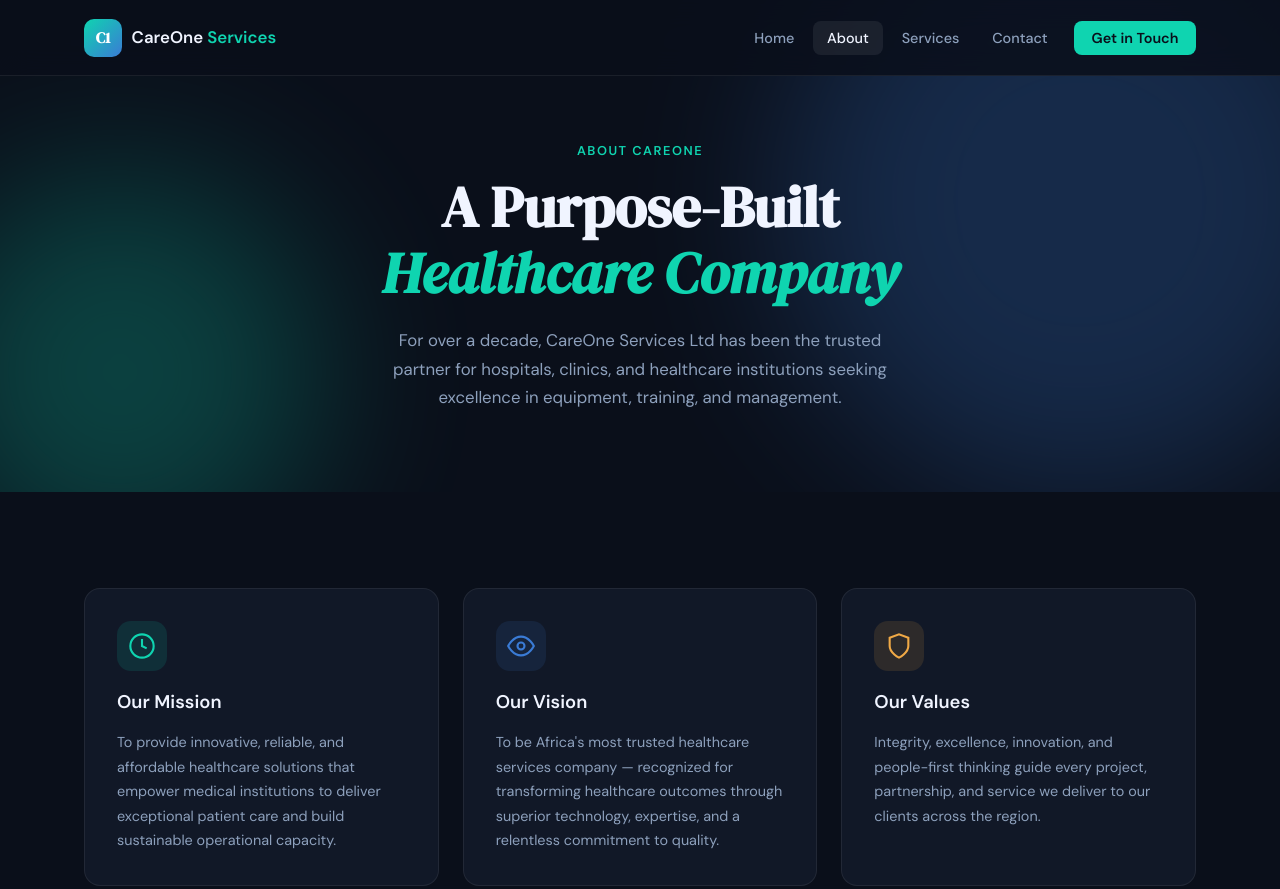
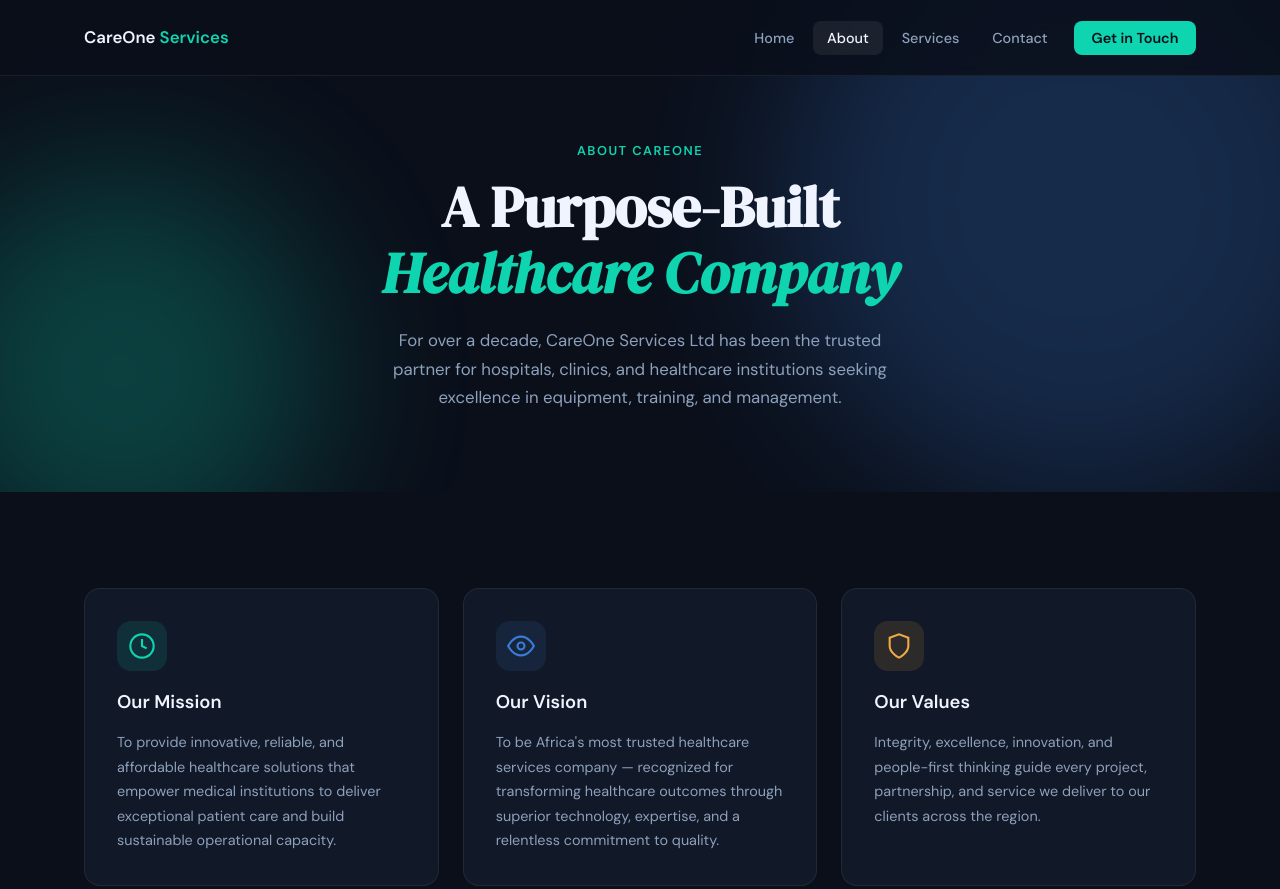
Before and after one commit to Jattoh1000/Interview1, a plain HTML site: page about.html in a window 1280 px wide. Shown: the top 889 px of the page. Drawn offline with Linux system fonts and the light colour scheme.

Commit message:
Comment out logo span in navbar
Commented out the logo span in the navigation bar.

```diff
--- a/about.html
+++ b/about.html
@@ -13,7 +13,7 @@
   <nav class="navbar" id="navbar">
     <div class="nav-container">
       <a href="index.html" class="logo">
-        <span class="logo-mark">C1</span>
+        <!-- <span class="logo-mark">C1</span> -->
         <span class="logo-text">CareOne <span>Services</span></span>
       </a>
       <button class="hamburger" id="hamburger" aria-label="Toggle menu">
```
